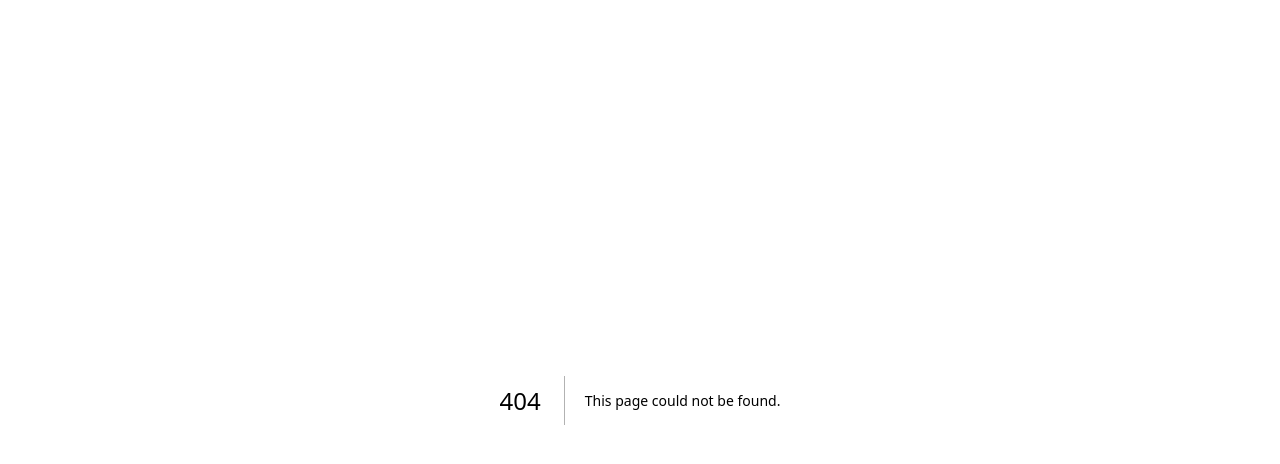
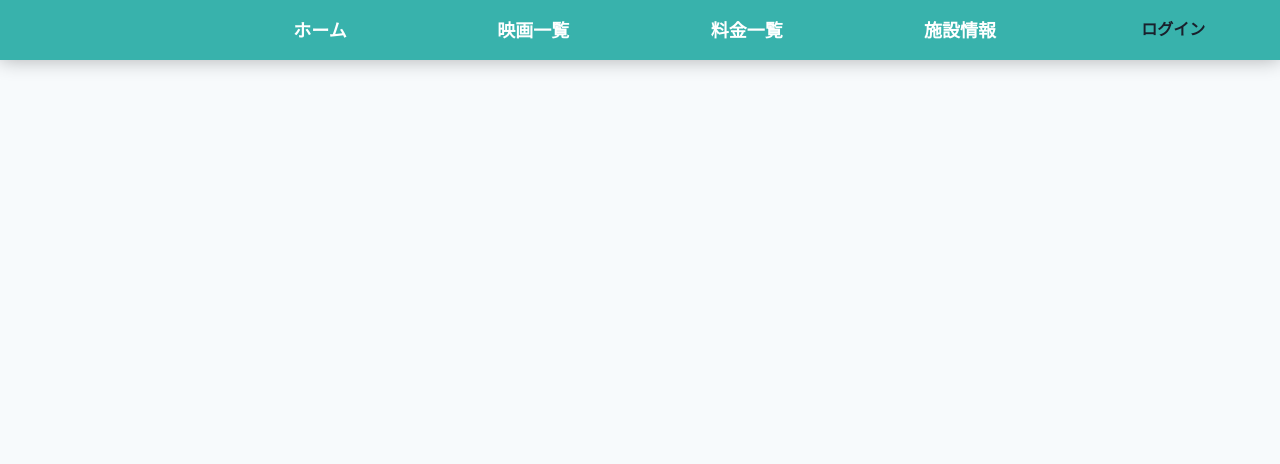
Before and after one commit to HALCinema1234/HALcinema_front, a Next.js app: page /user in a window 1280 px wide. Before the commit this address had no page. Shown: the top 464 px of the page. Built offline with nearby package versions, Linux system fonts and the light colour scheme.

Commit message:
feat: ユーザー情報サイトの作成

```diff
--- /dev/null
+++ b/src/pages/user.tsx
@@ -0,0 +1,18 @@
+import { MainContainer } from '@/components/atoms/MainContainer';
+import PageTitle from '@/components/atoms/PageTitle';
+import { Header } from '@/components/ornagisms/Header';
+import { SHead } from '@/components/ornagisms/SHead';
+import { Paymenttable } from '@/components/ornagisms/payment/Paymenttable';
+import { Flex } from '@chakra-ui/react';
+import React from 'react';
+
+export default function User() {
+    return (
+        <>
+            <SHead title='ユーザー情報' />
+            <Header />
+
+            <MainContainer></MainContainer>
+        </>
+    );
+}
```
